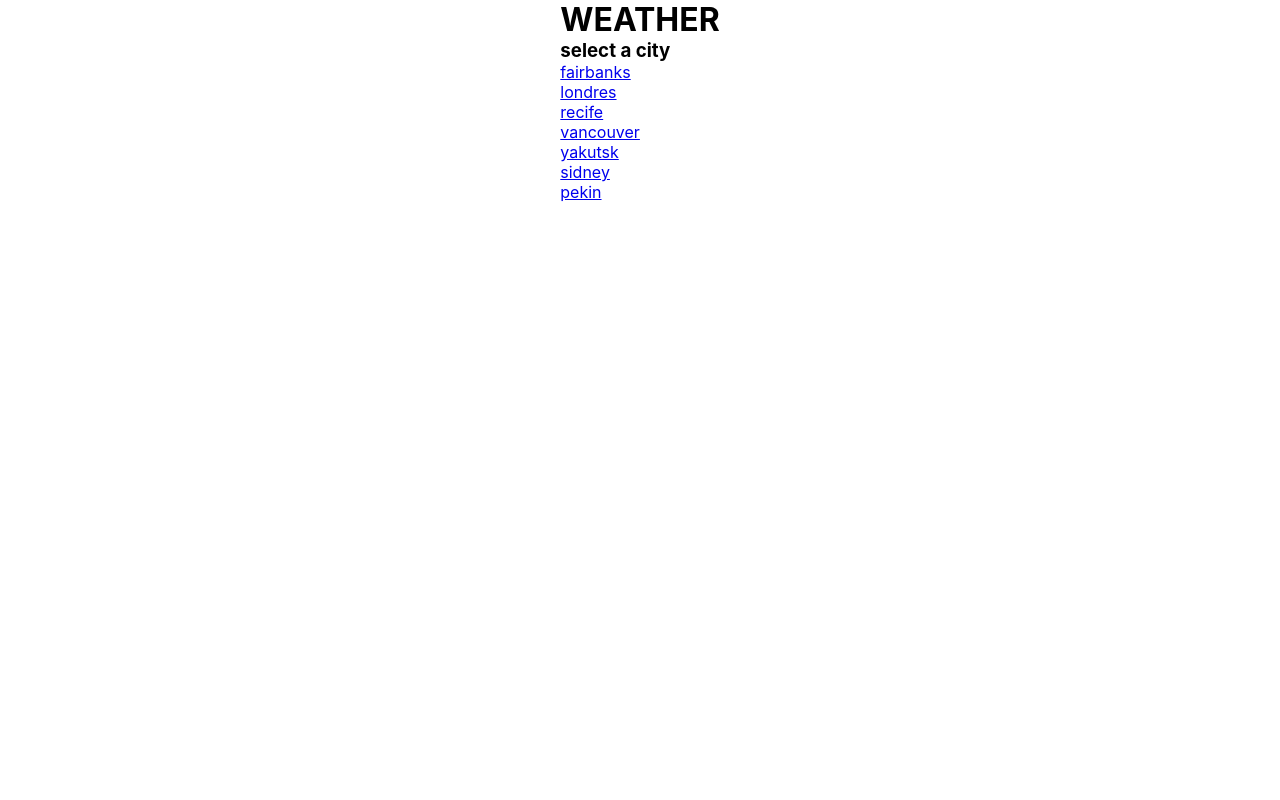
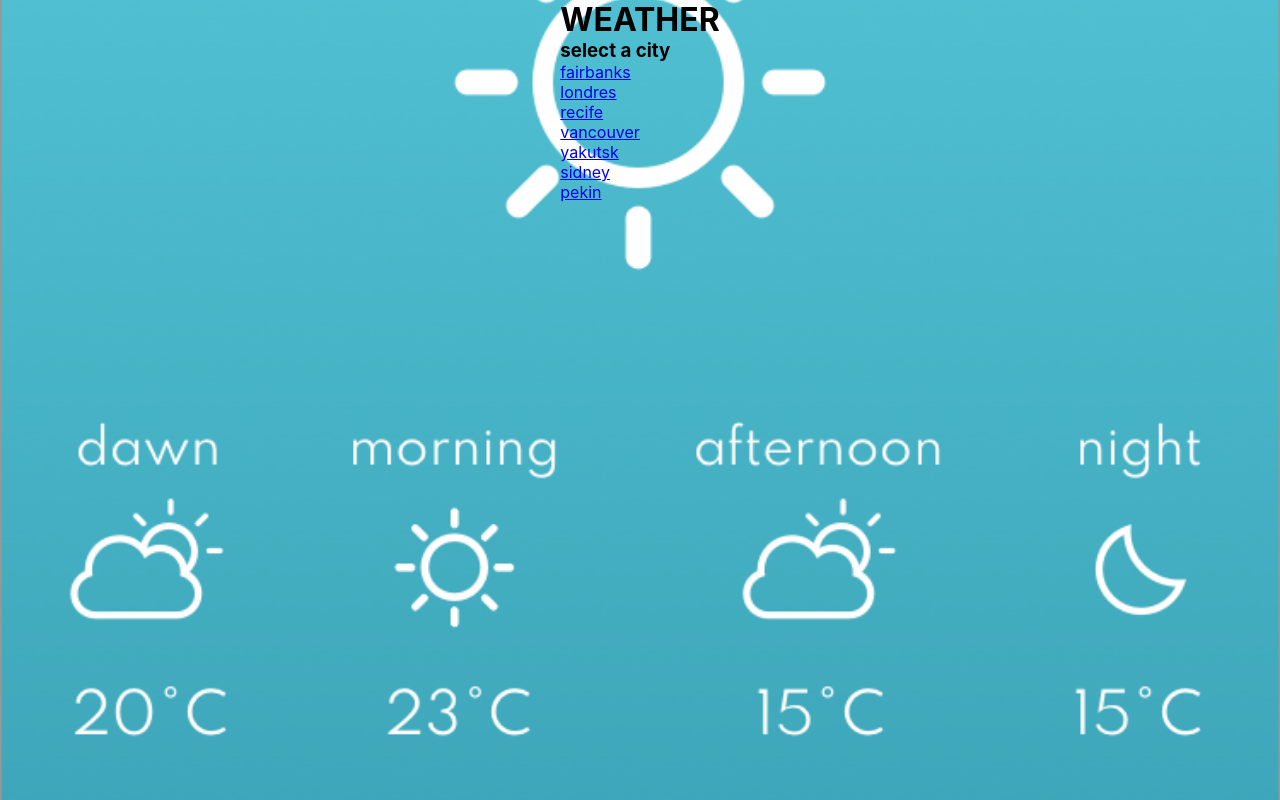
Before and after one commit to cgmonte/desafio-weather-app, a React (Create React App) app: page /home in a window 1280 px wide. Built offline with nearby package versions, Linux system fonts and the light colour scheme.

Commit message:
ajustes css

```diff
--- a/src/Components/Global.scss
+++ b/src/Components/Global.scss
@@ -1,5 +1,12 @@
 * { padding: 0;
     margin: 0;
+}
+
+body {
+    background-image: url('../images/mobile_ref1.png');
+    background-size:     cover;                      /* <------ */
+    background-repeat:   no-repeat;
+    background-position: center center;
 }
 
 #root {
@@ -12,11 +19,7 @@
     display: flex;
     flex-direction: column;
     align-items: center;
-    width: 100%;
-
-    // background-image: url('../images/mobile_ref1.png');
-    // background-size: 100%;
-    // max-width: 750px;
+    width: 100%;              // max-width: 750px;
 }
 
 #city-name {
```
